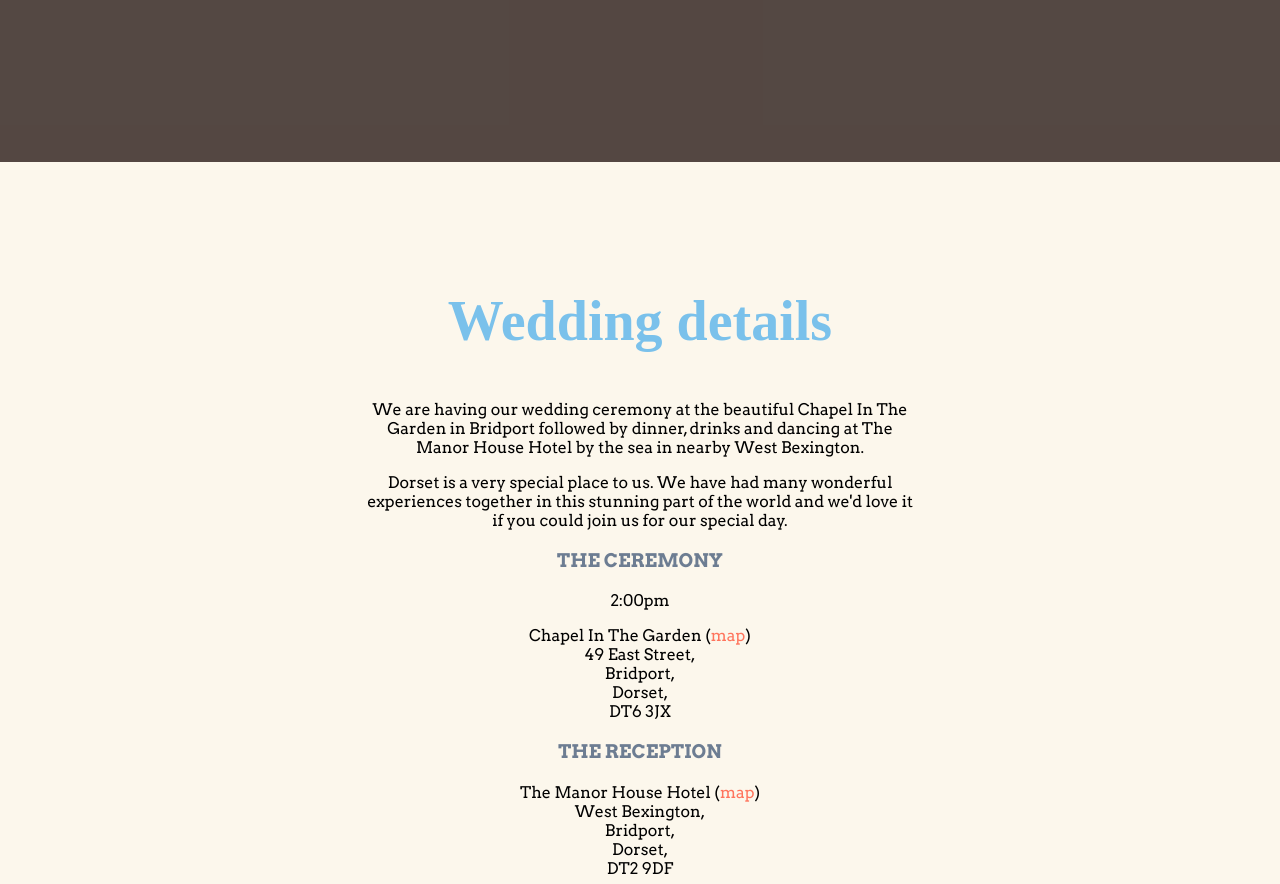
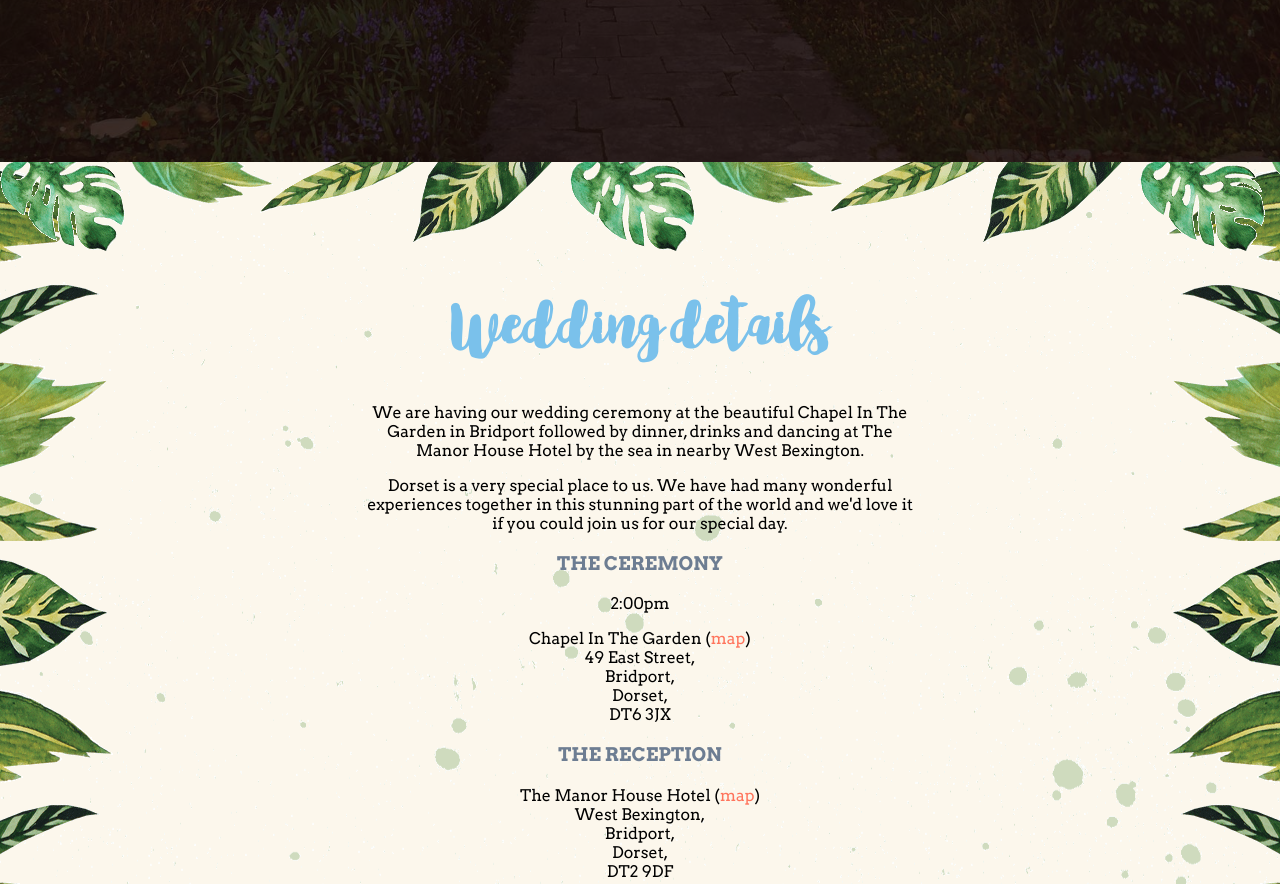
Before and after one commit to jonnykates/wedding-site, a website: page index.html in a window 1280 px wide. Shown: the part 638-1522 px from the top of the page. Drawn offline with nearby package versions, Linux system fonts and the light colour scheme; the site is published under a folder, as on GitHub Pages, so addresses that start at the root find nothing.

Commit message:
File paths, every time

```diff
--- a/style/atoms/_leaves-border.scss
+++ b/style/atoms/_leaves-border.scss
@@ -10,8 +10,8 @@
 .leaves-border__top-bottom {
   z-index: 3;
   background-image:
-    url('/assets/images/leaves1.png'),
-    url('/assets/images/leaves2.png')
+    url('../assets/images/leaves1.png'),
+    url('../assets/images/leaves2.png')
   ;
   background-repeat:
     repeat-x,
@@ -26,8 +26,8 @@
 .leaves-border__left-right {
   z-index: 2;
   background-image:
-    url('/assets/images/leaves3.png'),
-    url('/assets/images/leaves4.png')
+    url('../assets/images/leaves3.png'),
+    url('../assets/images/leaves4.png')
   ;
   background-repeat:
     repeat-y,
--- a/style/atoms/_typography.scss
+++ b/style/atoms/_typography.scss
@@ -3,7 +3,7 @@
 
 @font-face {
   font-family: SpellingNight;
-  src: url('/assets/fonts/SpellingNight.otf') format("opentype");
+  src: url('../assets/fonts/SpellingNight.otf') format("opentype");
 }
 
 a {
--- a/style/organisms/_section.scss
+++ b/style/organisms/_section.scss
@@ -8,7 +8,7 @@
 }
 
 #section__intro {
-  background-image: url('/assets/images/chapel.jpg');
+  background-image: url('../assets/images/chapel.jpg');
   background-repeat: none;
   background-size: cover;
   background-position: top center;
@@ -43,12 +43,12 @@
 }
 
 .section__splash {
-  background-image: url('/assets/images/splash.png');
+  background-image: url('../assets/images/splash.png');
   background-repeat: repeat;
 }
 
 .section__jonny-and-natalie {
-  background-image: url('/assets/images/jandn.png');
+  background-image: url('../assets/images/jandn.png');
   background-repeat: no-repeat;
   background-size: cover;
   background-position: center center;
```
Also changed, not shown: style/style.min.css, 1 other file.
